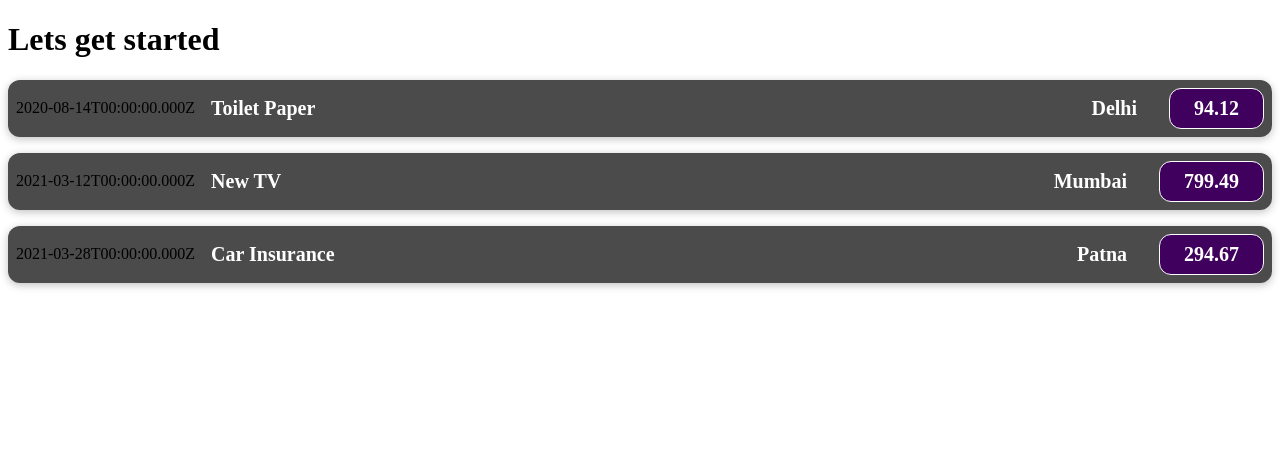
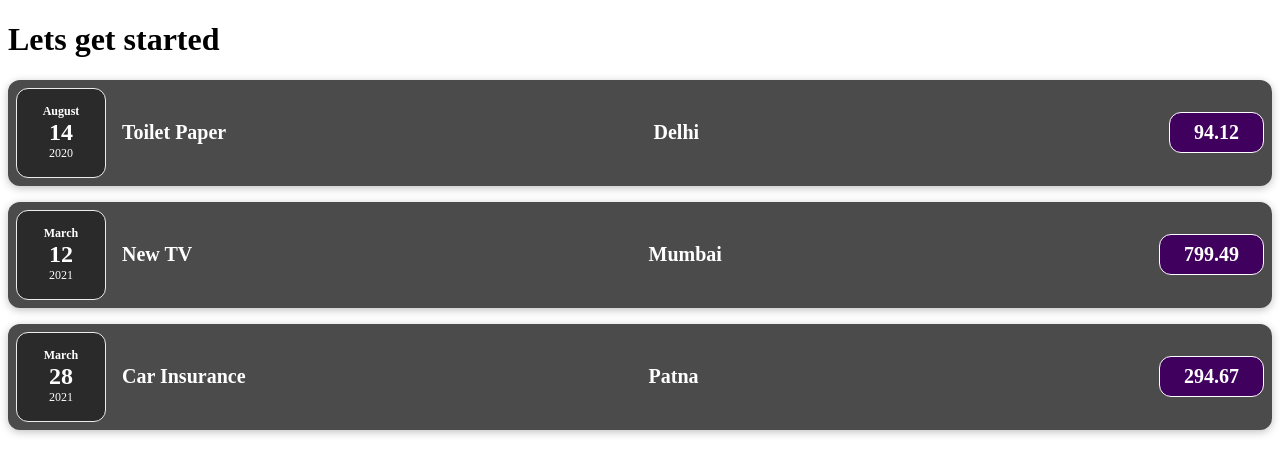
Before and after one commit to Rahulraj186/Expense-Tracker-React, a React (Create React App) app: page / in a window 1280 px wide. Shown: the top 474 px of the page. Built offline with nearby package versions, Linux system fonts and the light colour scheme.

Commit message:
making seperate components

```diff
--- /dev/null
+++ b/src/Components/ExpenseDate.css
@@ -0,0 +1,26 @@
+.expense-date {
+  display: flex;
+  flex-direction: column;
+  width: 5.5rem;
+  height: 5.5rem;
+  border: 1px solid #ececec;
+  background-color: #2a2a2a;
+  color: white;
+  border-radius: 12px;
+  align-items: center;
+  justify-content: center;
+}
+
+.expense-date__month {
+  font-size: 0.75rem;
+  font-weight: bold;
+}
+
+.expense-date__year {
+  font-size: 0.75rem;
+}
+
+.expense-date__day {
+  font-size: 1.5rem;
+  font-weight: bold;
+}
--- /dev/null
+++ b/src/Components/ExpenseDate.js
@@ -0,0 +1,14 @@
+import "./ExpenseDate.css";
+function ExpenseDate(props) {
+  const month = props.date.toLocaleString("en-US", { month: "long" });
+  const day = props.date.toLocaleString("en-US", { day: "2-digit" });
+  const year = props.date.getFullYear();
+  return (
+    <div className="expense-date">
+      <div className="expense-date__month">{month}</div>
+      <div className="expense-date__day">{day}</div>
+      <div className="expense-date__year">{year}</div>
+    </div>
+  );
+}
+export default ExpenseDate;
--- /dev/null
+++ b/src/Components/ExpenseDetails.js
@@ -0,0 +1,11 @@
+import "./ExpenseItems.css";
+function ExpenseDetails(props) {
+  return (
+    <div className="expense-item__description">
+      <h2>{props.title} </h2>
+      <h2>{props.location}</h2>
+      <div className="expense-item__price">{props.amount}</div>
+    </div>
+  );
+}
+export default ExpenseDetails;
--- a/src/Components/ExpenseItems.js
+++ b/src/Components/ExpenseItems.js
@@ -1,15 +1,15 @@
 import "./ExpenseItems.css";
+import ExpenseDate from "./ExpenseDate";
+import ExpenseDetails from "./ExpenseDetails";
 function ExpenseItems(props) {
   return (
     <div className="expense-item">
-      <div>{props.date.toISOString()}</div>
-      <div className="expense-item__description">
-        <h2>{props.title} </h2>
-        <div>
-          <h2>{props.location}</h2>
-        </div>
-        <div className="expense-item__price">{props.amount}</div>
-      </div>
+      <ExpenseDate date={props.date} />
+      <ExpenseDetails
+        title={props.title}
+        location={props.location}
+        amount={props.amount}
+      />
     </div>
   );
 }
```
